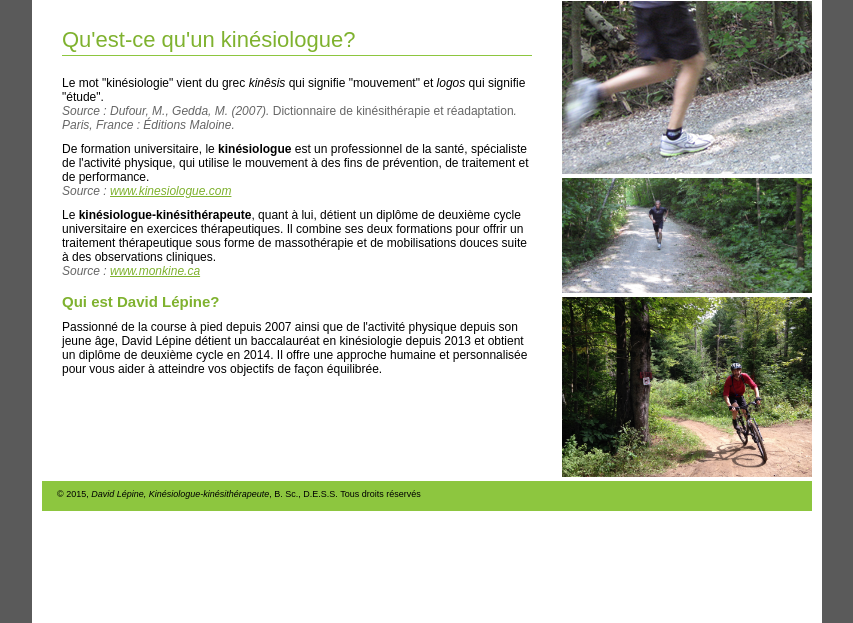
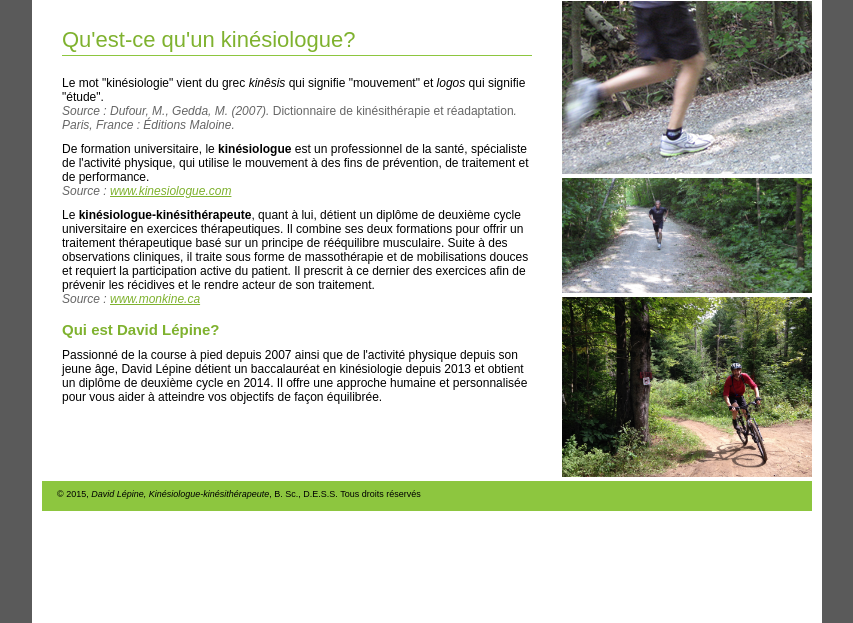
Before and after one commit to AKRFranko/davidlepine-com, a plain HTML site: page index.html in a window 1280 px wide. Shown: the part 212-835 px from the top of the page, without its empty margins (213-1066 px from the left). Drawn offline with nearby package versions, Linux system fonts and the light colour scheme.

Commit message:
Mise a jour index.html
Modification de la description du kinésiologue-kinésithérapeute

```diff
--- a/index.html
+++ b/index.html
@@ -52,7 +52,7 @@
     <span class="gris"><i>Source : Dufour, M., Gedda, M. (2007). </i>Dictionnaire de kinésithérapie et réadaptation<i>. Paris, France : Éditions Maloine.</i></span>
 <p>De formation universitaire, le <b>kinésiologue</b> est un professionnel de la santé, spécialiste de l'activité physique, qui utilise le mouvement à des fins de prévention, de traitement et de performance.<br />
   <i class="gris">Source : <a href="www.kinesiologue.com">www.kinesiologue.com</a></i></p>
-<p>Le <b>kinésiologue-kinésithérapeute</b>, quant à lui, détient un diplôme de deuxième cycle universitaire en exercices thérapeutiques. Il combine ses deux formations pour offrir un traitement thérapeutique sous forme de massothérapie et de mobilisations douces suite à des observations cliniques.<br />
+<p>Le <b>kinésiologue-kinésithérapeute</b>, quant à lui, détient un diplôme de deuxième cycle universitaire en exercices thérapeutiques. Il combine ses deux formations pour offrir un traitement thérapeutique basé sur un principe de rééquilibre musculaire. Suite à des observations cliniques, il traite sous forme de massothérapie et de mobilisations douces et requiert la participation active du patient. Il prescrit à ce dernier des exercices afin de prévenir les récidives et le rendre acteur de son traitement.<br />
   <i class="gris">Source : <a href="www.monkine.ca">www.monkine.ca</a></i></p>
        <h2>Qui est David Lépine?</h2>
        <p>Passionné de la course à pied depuis 2007 ainsi que de l'activité physique depuis son jeune âge, David Lépine détient un baccalauréat en kinésiologie depuis 2013 et obtient un diplôme de deuxième cycle en 2014. Il offre une approche humaine et personnalisée pour vous aider à atteindre vos objectifs de façon équilibrée.</p>
```
